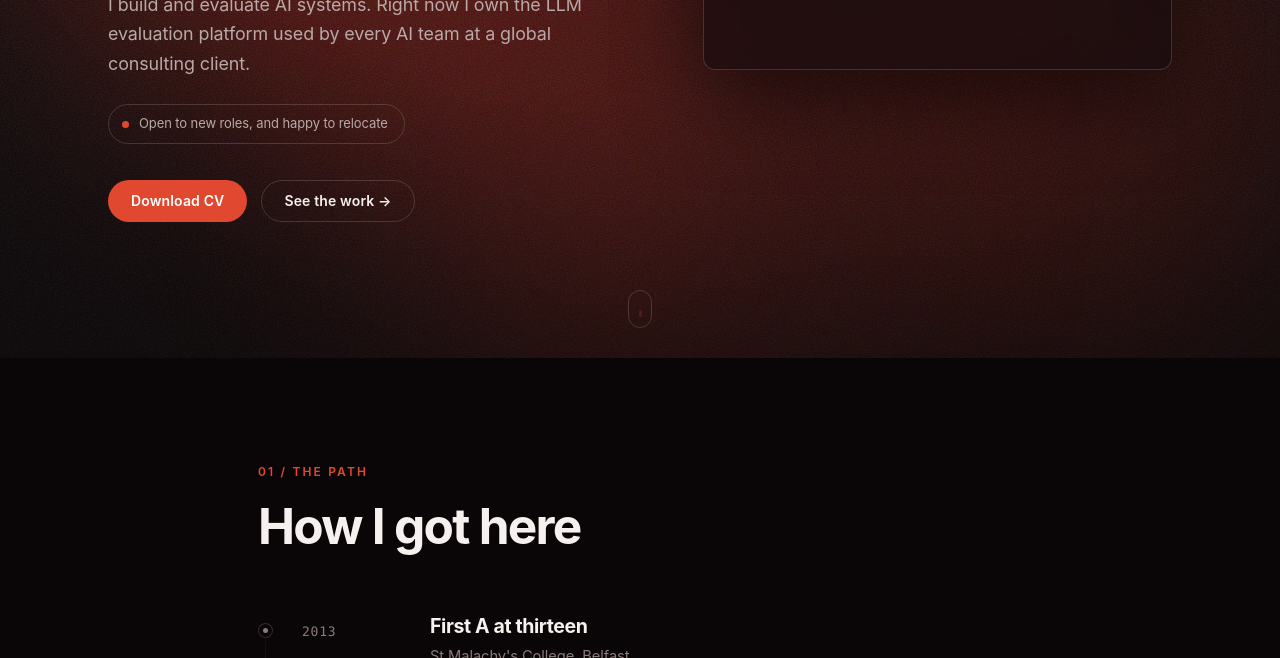
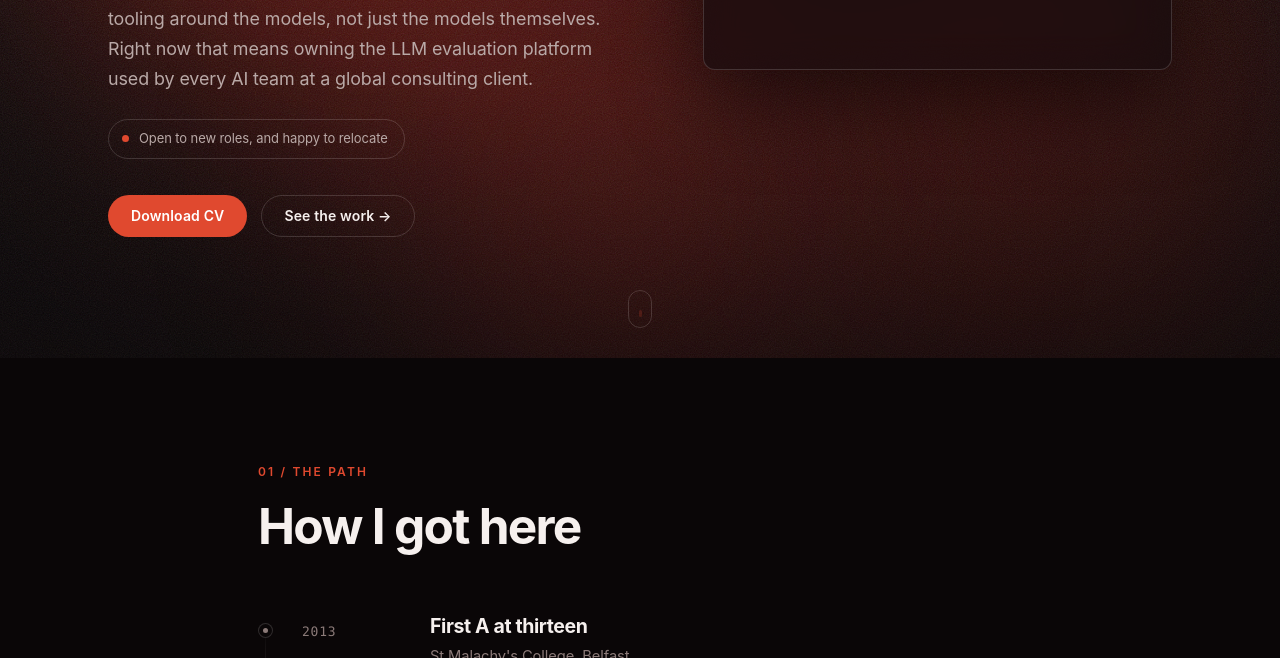
Before and after one commit to thomas-c-reid/personal-site, a plain HTML site: page index.html in a window 1280 px wide. Shown: the part 442-1100 px from the top of the page. Drawn offline with Linux system fonts and the light colour scheme.

Commit message:
Reword hero lede — broaden identity, keep client proof

```diff
--- a/index.html
+++ b/index.html
@@ -54,8 +54,10 @@
 
         <!-- CONTENT SLOT: the one-liner. Keep it to two sentences. -->
         <p class="hero__lede">
-          I build and evaluate AI systems. Right now I own the LLM evaluation
-          platform used by every AI team at a global consulting client.
+          I build AI systems end to end — the pipelines, platforms and tooling
+          around the models, not just the models themselves. Right now that means
+          owning the LLM evaluation platform used by every AI team at a global
+          consulting client.
         </p>
 
         <p class="hero__avail">
```
